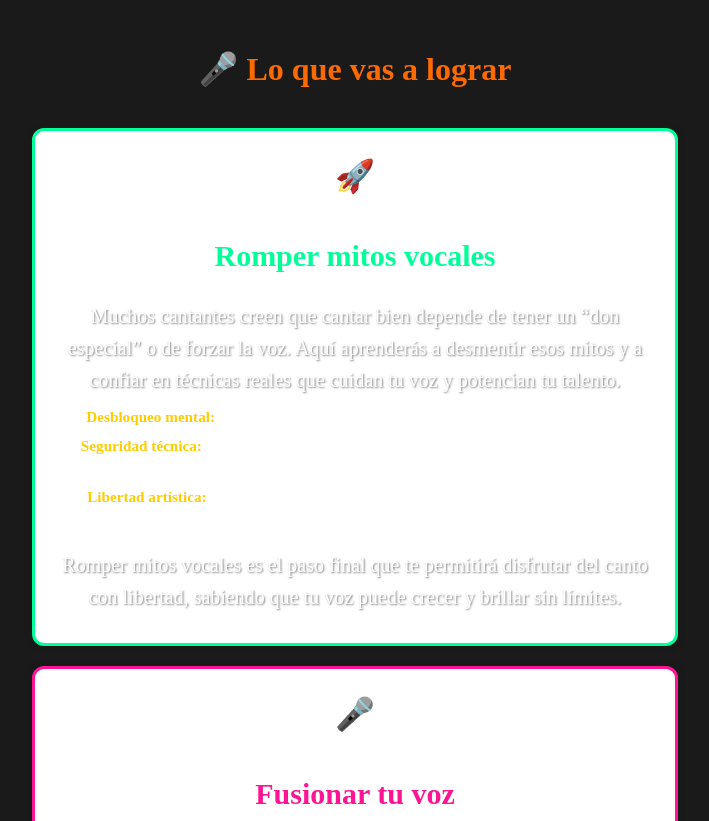
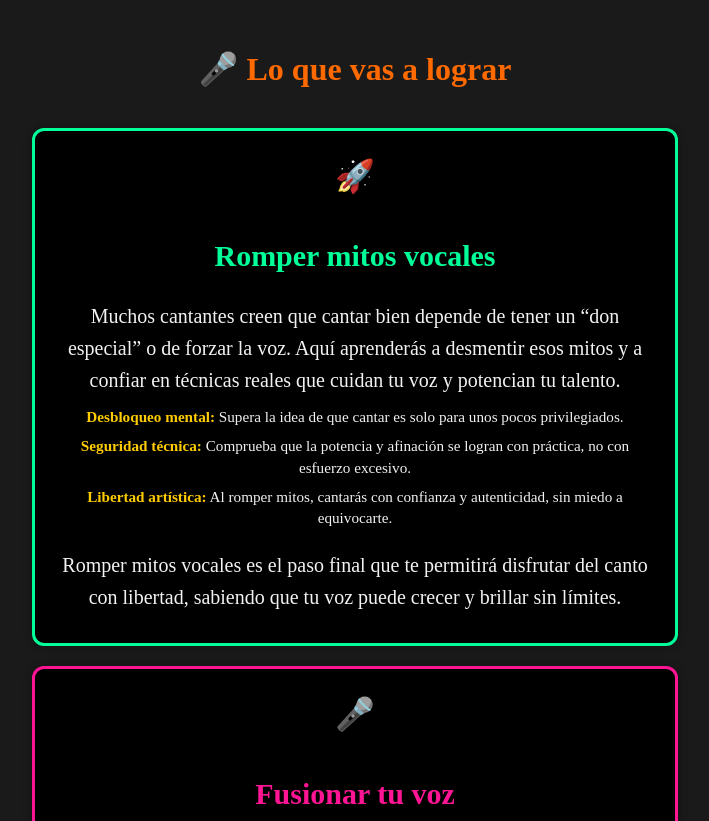
Before and after one commit to mi-tienda-online/CGmaket, a plain HTML site: page index.html in a window 1280 px wide. Shown: the part 1180-2001 px from the top of the page, without its empty margins (285-994 px from the left). Drawn offline with Linux system fonts and the light colour scheme.

Commit message:
- Estilo: todas las tarjetas con fondo negro y textos centrados - Corrección visual: unificación de fondo negro en logros vocales

```diff
--- a/styles/styles.css
+++ b/styles/styles.css
@@ -1480,3 +1480,41 @@ button:active {
 .card-logro ul li {
   margin-bottom: 8px;
 }
+.card-logro {
+  background-color: #000000; /* Fondo negro */
+  color: #f2f2f2;            /* Texto claro para contraste */
+  border-radius: 12px;
+  padding: 20px;
+  margin: 20px auto;
+  max-width: 600px;
+  box-shadow: 0 0 10px rgba(0,0,0,0.3);
+  text-align: center;        /* Centra todo el contenido */
+}
+
+.icono-logro {
+  text-align: center;
+  font-size: 2em;
+  margin-bottom: 10px;
+}
+
+.card-logro h3 {
+  text-align: center;
+  font-size: 1.5em;
+  margin-bottom: 10px;
+}
+
+.card-logro p {
+  font-size: 1em;
+  margin-bottom: 10px;
+}
+
+.card-logro ul {
+  list-style: none;
+  padding: 0;
+  margin: 10px 0;
+  text-align: center;
+}
+
+.card-logro ul li {
+  margin-bottom: 8px;
+}
```
